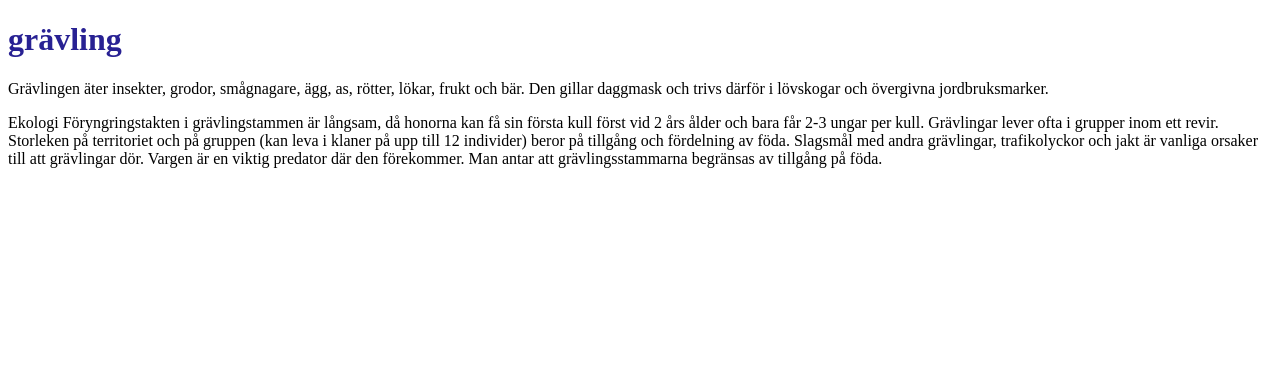
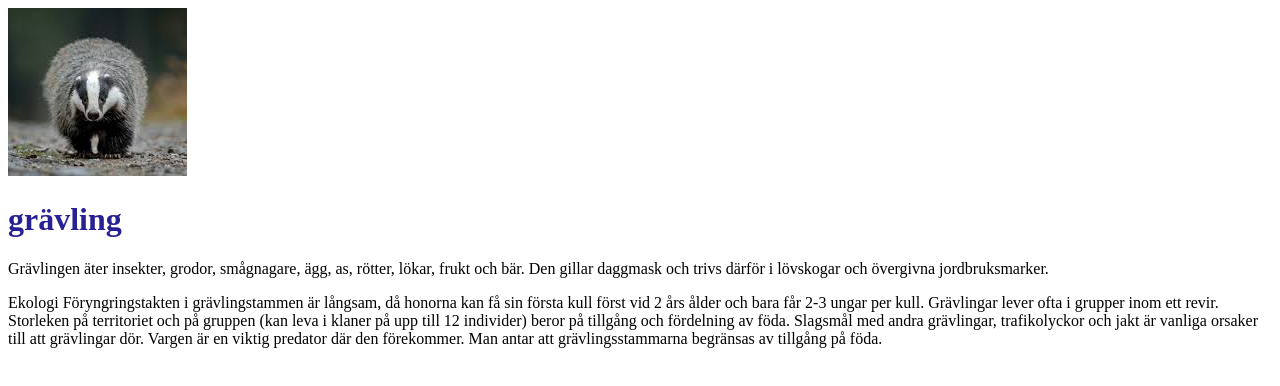
Before and after one commit to AkeVonWolfe/Git-vning-djur, a plain HTML site: page index.html in a window 1280 px wide. Drawn offline with Linux system fonts and the light colour scheme.

Commit message:
la till en bild på en grävling

```diff
--- a/index.html
+++ b/index.html
@@ -5,6 +5,7 @@
 	<meta name="viewport" content="width=device-width, initial-scale=1.0">
 	<title> Övning om djur</title>
 	<link rel="stylesheet" href="style.css">
+	<img src="badger.jpg">
 </head>
 <body>
 	<h1> grävling </h1>
```
Also changed, not shown: badger.jpg (added).
